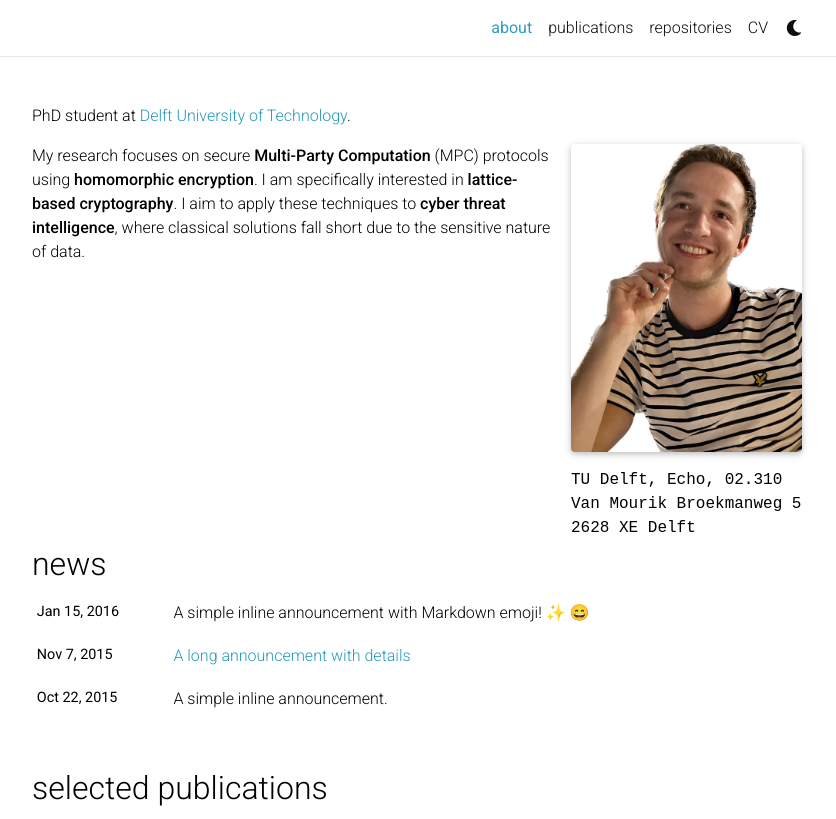
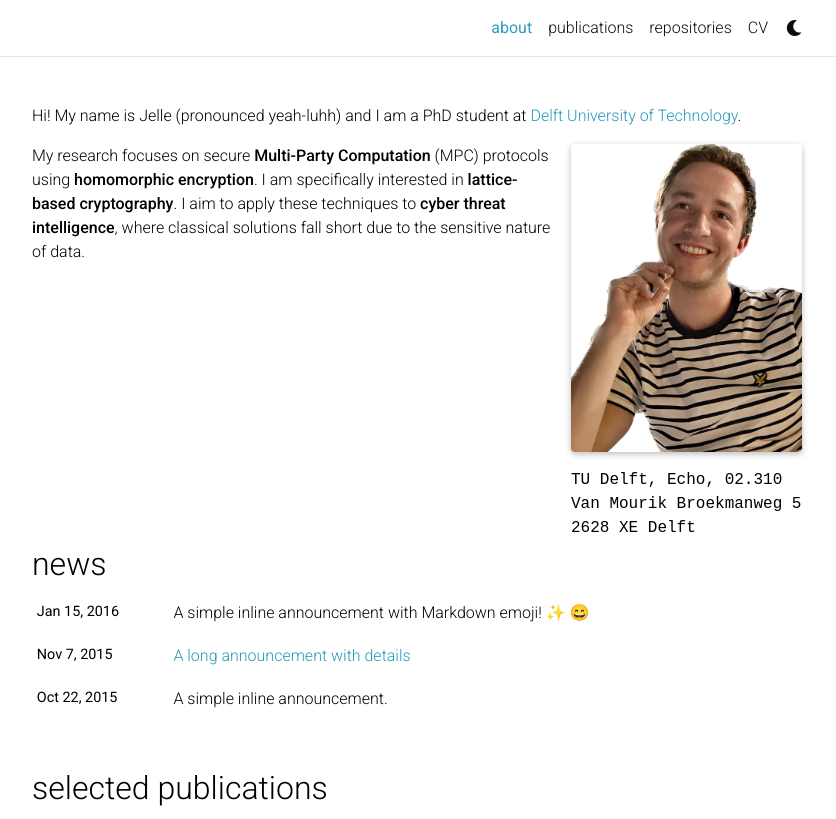
Before and after one commit to jellevos/jellevos.github.io, a Jekyll site: the page built from _pages/about.md, in a window 1280 px wide and 1109 px high, cut to the strip 0-819 px from the top of the window. Shown: the whole strip, without its empty margins (223-1059 px from the left). Built offline with Jekyll 4.4.1, drawn with Linux system fonts in a browser that asks for light colours; full-size pictures stand in for the smaller copies a plugin makes; emoji names are drawn with the system emoji font; comment, search, counter and statistics services are not loaded; a style sheet for code colours, icons or effects is not loaded.

Commit message:
Update about.md

```diff
--- a/_pages/about.md
+++ b/_pages/about.md
@@ -2,7 +2,7 @@
 layout: about
 title: about
 permalink: /
-subtitle: PhD student at <a href='https://www.tudelft.nl/ewi/over-de-faculteit/afdelingen/intelligent-systems/cybersecurity/computational-privacy/people/jelle-vos'>Delft University of Technology</a>.
+subtitle: Hi! My name is Jelle (pronounced yeah-luhh) and I am a PhD student at <a href='https://www.tudelft.nl/ewi/over-de-faculteit/afdelingen/intelligent-systems/cybersecurity/computational-privacy/people/jelle-vos'>Delft University of Technology</a>.
 
 profile:
   align: right
```
